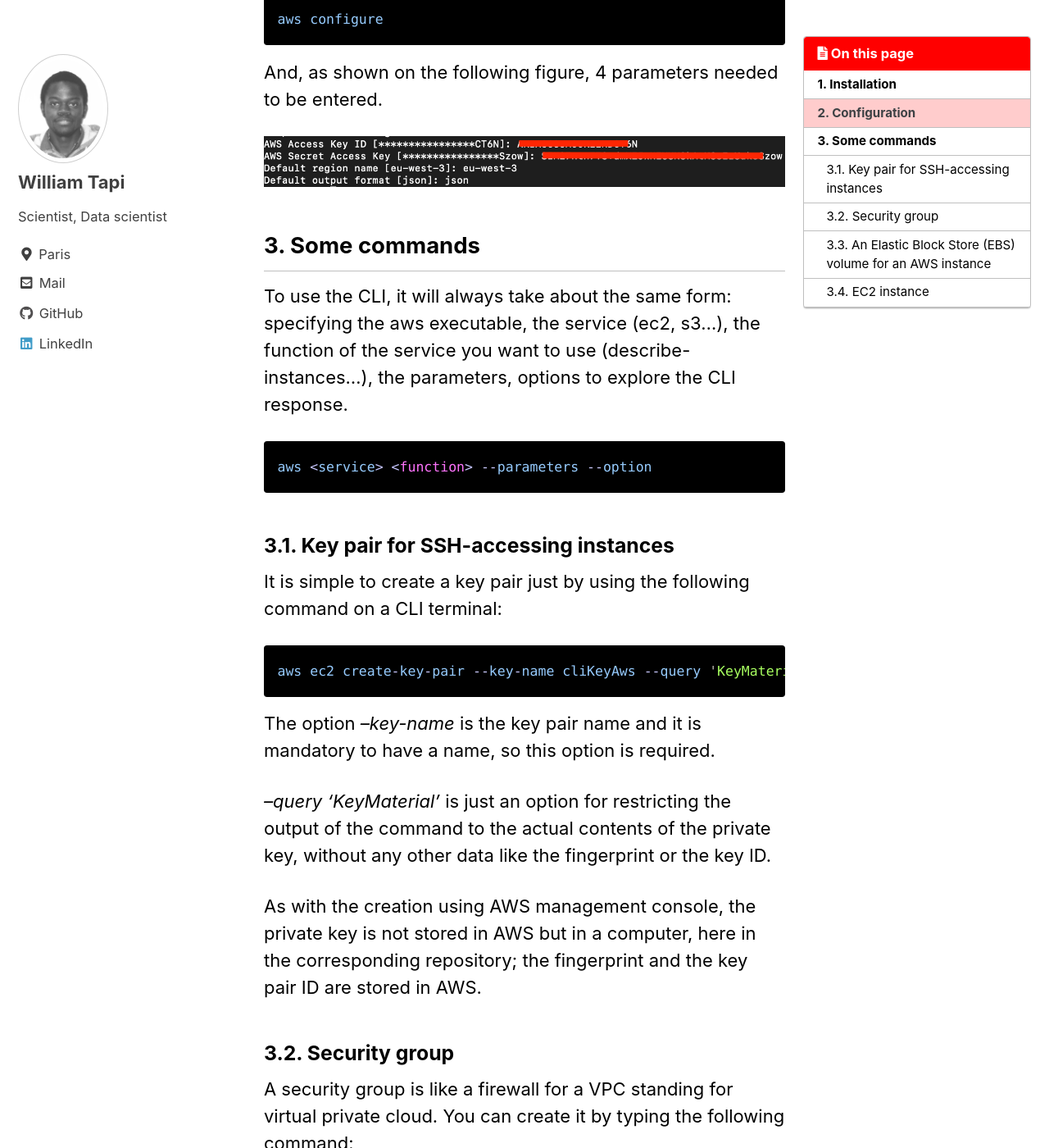
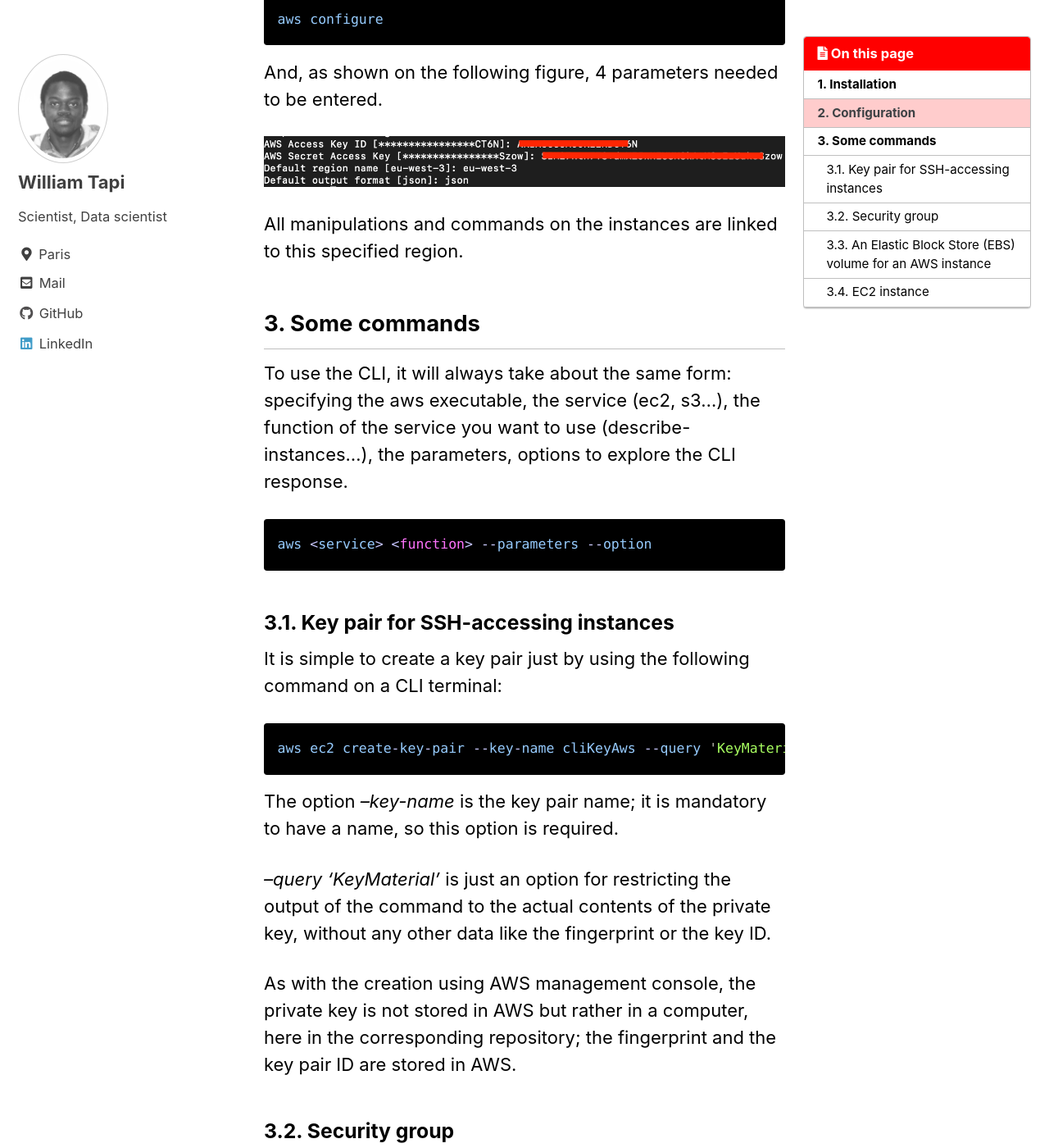
Before and after one commit to Will007-max/Will007-max.github.io, a Jekyll site: the page built from _posts/2021-07-19-aws_CLI.md, in a window 1280 px wide and 1400 px high, scrolled down 1332 px. Shown: the whole window at 82% size. Built offline with Jekyll 4.4.1, drawn with Linux system fonts in a browser that asks for light colours; cached includes are drawn as plain includes; some of the changed text lies outside the part shown.

Commit message:
new changes aws

````diff
--- a/_posts/2021-07-19-aws_CLI.md
+++ b/_posts/2021-07-19-aws_CLI.md
@@ -50,6 +50,9 @@
 
 ![Image](/assets/images/aws_cli_configure.png#center)
 
+All manipulations and commands on the instances are linked to this specified
+region.
+
 ## 3. Some commands
 
 To use the CLI, it will always take about the same form: specifying the aws executable, the service (ec2, s3...), the function of the service you want to use (describe-instances...), the parameters, options to explore the CLI response.
@@ -75,8 +78,8 @@
 fingerprint or the key ID.
 
 As with the creation using AWS management console, the private key is not stored
-in AWS but in a computer, here in the corresponding repository; the fingerprint
-and the key pair ID are stored in AWS.
+in AWS but rather in a computer, here in the corresponding repository; the
+fingerprint and the key pair ID are stored in AWS.
 
 ### 3.2. Security group
 
@@ -116,7 +119,7 @@
 
 ### 3.4. EC2 instance
 
-Using the following command, I created  Linux virtual server based on Ubuntu OS corresponding to the *ami-00399ec92321828f5* image ID on AWS, and I indicated the
+Using the following command, I created a Linux virtual server based on Ubuntu OS corresponding to the *ami-00399ec92321828f5* image ID on AWS, and I indicated the
 SSH key pair, the security group, and the instance type.
 
 ```js
````
Also changed, not shown: other parts of _posts/2021-07-19-aws_CLI.md (+2 -2 lines), _posts/2021-07-13-aws_lamp.md (+1 -1 lines), _posts/2021-07-20-aws_vpc.md (added, +14 -0 lines), assets/images/aws_lamp.jpeg (added), assets/images/aws_lamp.png (deleted), assets/images/aws_vpc.png (added).
